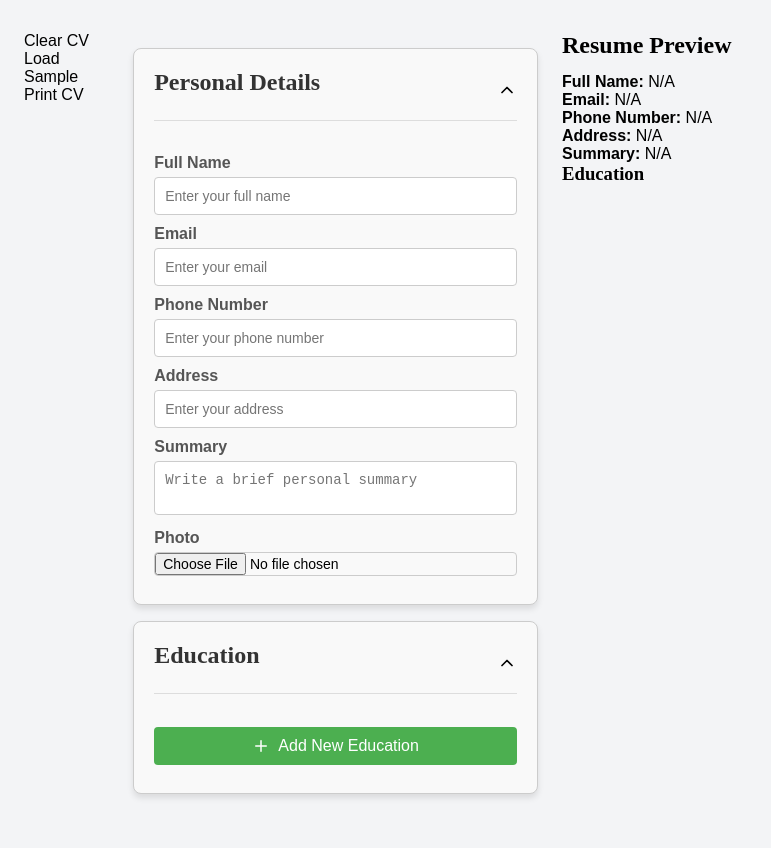
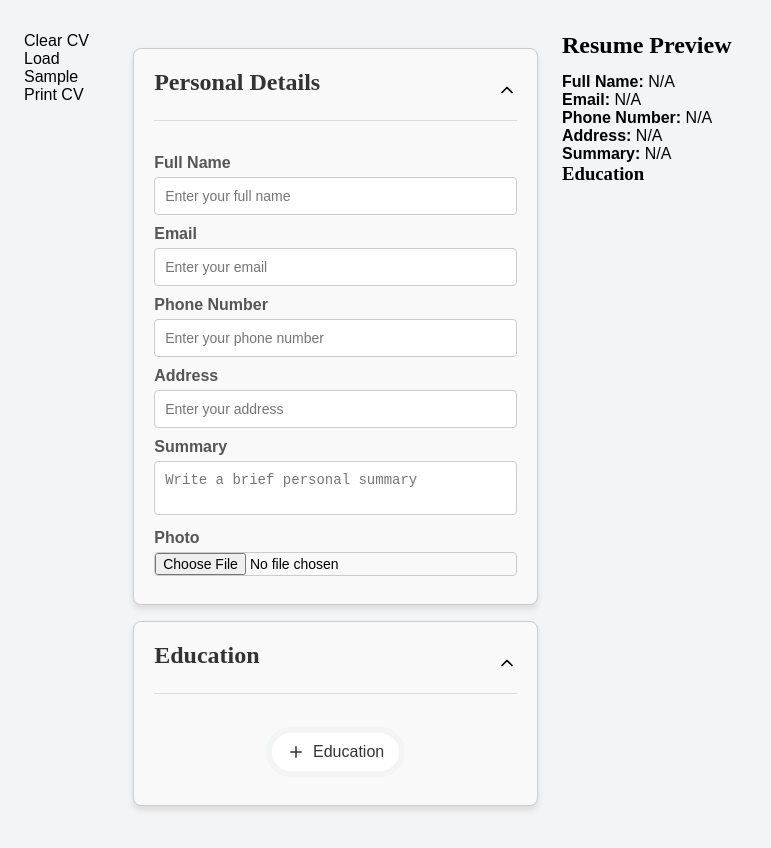
Before and after one commit to Mainul-Islam-Nirob/resume-builder, a React (Vite) app: page / in a window 1280 px wide. Shown: the top 848 px of the page, without its empty margins (0-771 px from the left). Built offline with nearby package versions, Linux system fonts and the light colour scheme; a web font is replaced by a local one.

Commit message:
Change add education button style

```diff
--- a/src/components/Education.jsx
+++ b/src/components/Education.jsx
@@ -116,9 +116,12 @@ function Education({ education, setEducation }) {
               )}
             </div>
           ))}
+          <div className="buttonContainer">
           <button onClick={addNewEducation} className="addButton">
-            <Plus size={18} /> Add New Education
+            <Plus size={18} /> Education
           </button>
+          </div>
+
         </div>
       )}
     </div>
--- a/src/styles/Education.css
+++ b/src/styles/Education.css
@@ -87,15 +87,19 @@
   .iconButton:hover {
     transform: scale(1.1);
   }
+.buttonContainer {
+     display: flex;
+    justify-content: center;
+}
+
 
   .addButton {
-    width: 100%;
-    padding: 10px;
+    padding: 10px 15px;
     margin-top: 10px;
-    background-color: #4CAF50;
-    color: white;
-    border: none;
-    border-radius: 4px;
+    background-color: #fff;
+    color: #333;
+    border: 6px solid #f3f4f6;
+    border-radius: 50px;
     font-size: 16px;
     cursor: pointer;
     display: flex;
@@ -105,5 +109,6 @@
   }
 
   .addButton:hover {
-    background-color: #45a049;
+    background-color: #486eb9;
+    color: #fff;
   }
```
